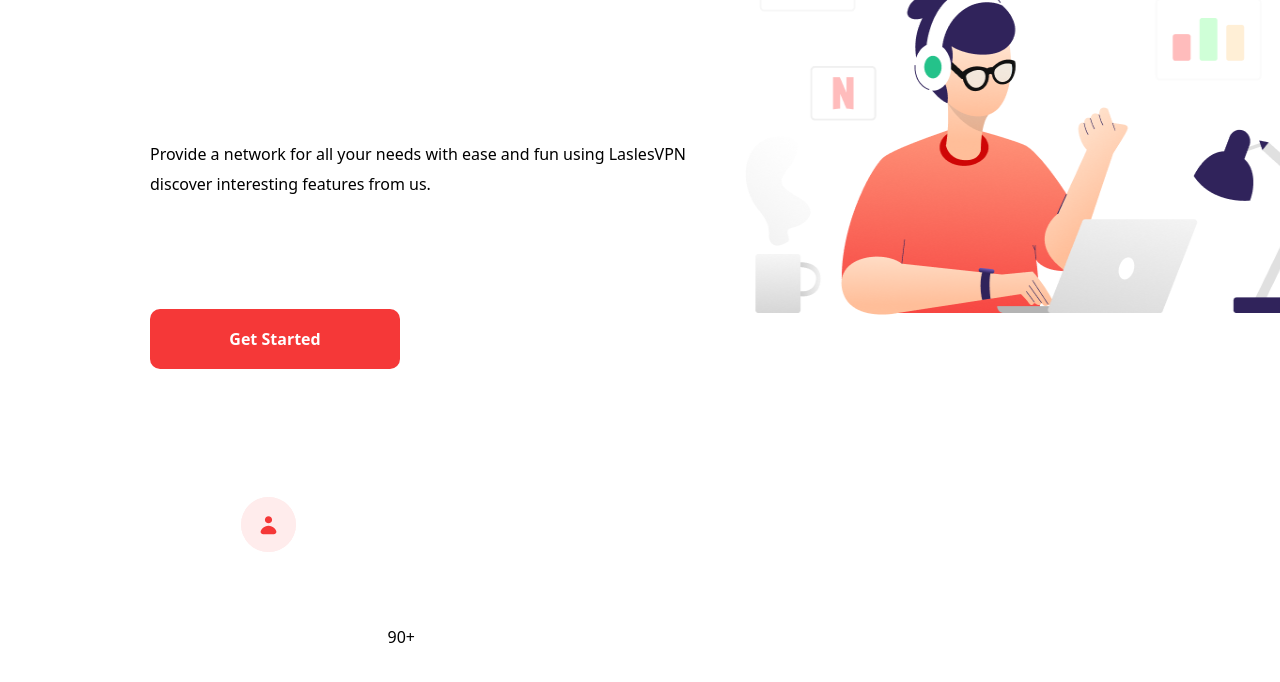
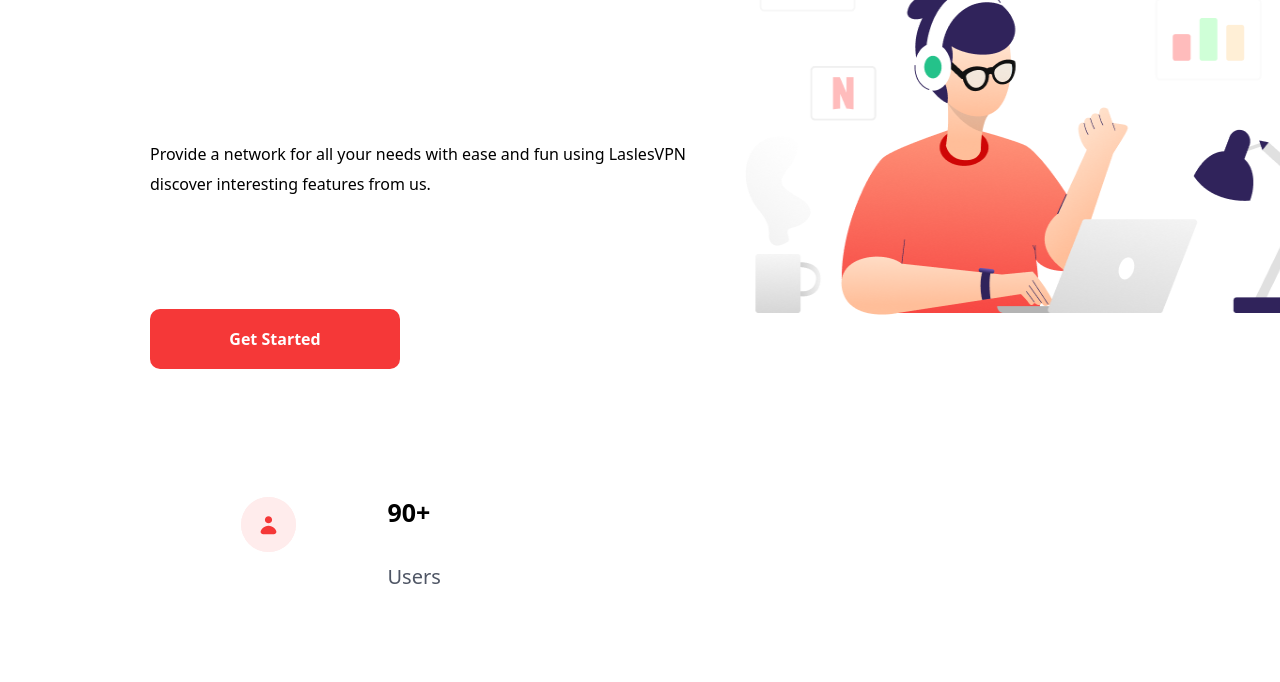
Before and after one commit to MANIZABAYO-Elie/15-10-Freebies-landing-page, a website: page public/index.html in a window 1280 px wide. Shown: the part 458-1140 px from the top of the page. Drawn offline with Linux system fonts and the light colour scheme.

Commit message:
file committed

```diff
--- a/public/index.html
+++ b/public/index.html
@@ -53,8 +53,9 @@
         <div class="flex">
             <button class="w-[55px] h-[55px] rounded-[70px] ml-[91px] bg-[#FFECEC]"><img src="../images/user.svg" class=""></button>
             <div class="block">
-                <h1 class=" w-[49px] h-[30px] ml-[91.5px] mt-[127.78px]">
+                <h1 class=" w-[49px] h-[30px] ml-[91.5px]  font-Rubik text-[25px] font-[700] leading-[30px]">
                     90+</h1>
+                <h5 class="w-[53px] h-[30px] ml-[91.5px] mt-[35px]  font-Rubik text-[20px] font-[400] leading-[30px] text-[#4F5665]">Users</h5>
 
             </div>
 
```
Also changed, not shown: src/style.css.
